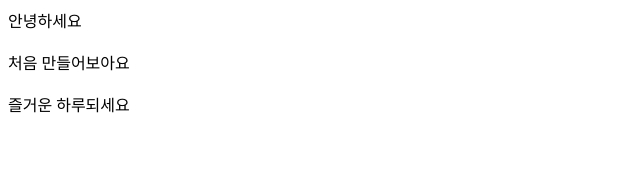
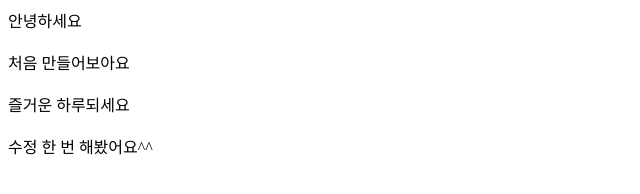
Before and after one commit to diwjswhry/vuejs, a plain HTML site: page index.html in a window 1280 px wide. Shown: the whole page, without its empty margins (0-640 px from the left). Drawn offline with Linux system fonts and the light colour scheme.

Commit message:
문구 추가

```diff
--- a/index.html
+++ b/index.html
@@ -9,6 +9,8 @@
 <body>
     <div>안녕하세요</div><br>
     <div>처음 만들어보아요</div><br>
-    <div>즐거운 하루되세요</div>
+    <div>즐거운 하루되세요</div><br>
+
+    <span>수정 한 번 해봤어요^^</span>
 </body>
 </html>
```
